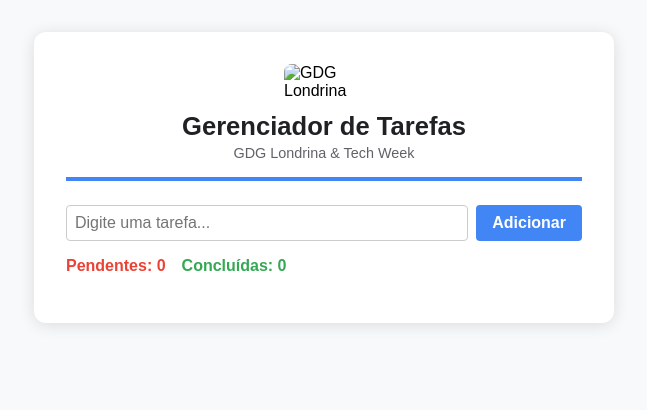
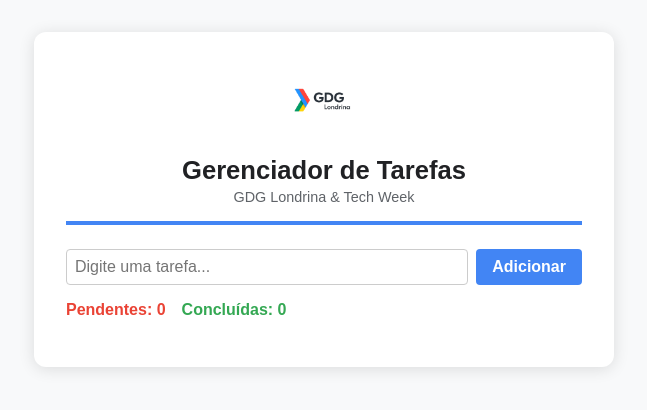
Before and after one commit to Diogotex0/prova-1sem-gdg, a website: page index.html in a window 1280 px wide. Shown: the whole page, without its empty margins (316-963 px from the left). Drawn offline with Linux system fonts and the light colour scheme.

Commit message:
fix(html): corrige caminho da logo GDG

```diff
--- a/index.html
+++ b/index.html
@@ -9,7 +9,7 @@
 <body>
   <div class="container">
     <header class="header">
-      <img src="images/gdg-logo.png.png" alt="GDG Londrina" class="logo">
+      <img src="images/gdg-logo.png" alt="GDG Londrina" class="logo">
       <h1>Gerenciador de Tarefas</h1>
       <p class="subtitulo">GDG Londrina & Tech Week</p>
     </header>
```
